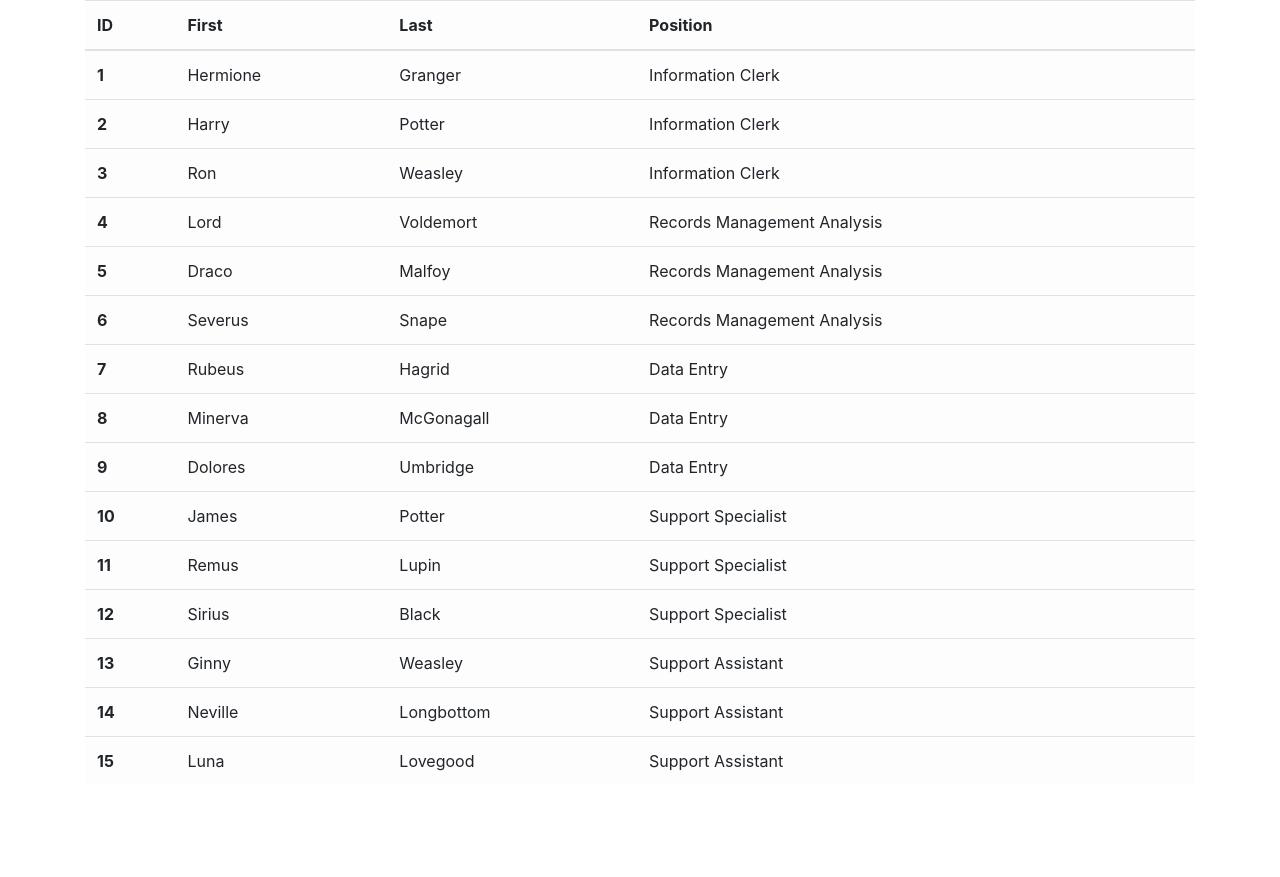
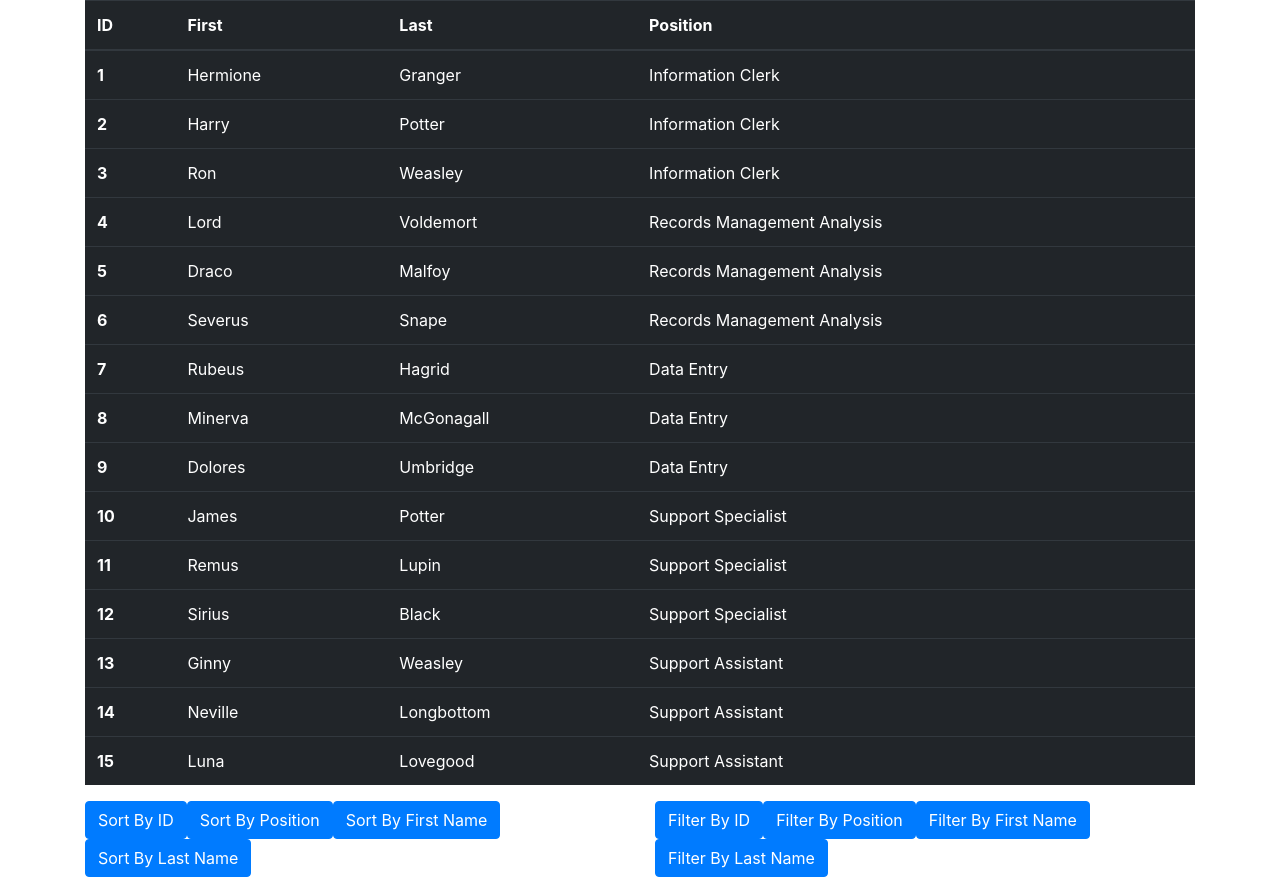
Before and after one commit to tkennedy118/react-employee-directory, a React (Create React App) app in the folder employee-directory/: page / in a window 1280 px wide. Before the commit the page ends 801 px from the top, so only its background shows below. Built offline with nearby package versions, Linux system fonts and the light colour scheme.

Commit message:
create button component and function to handle button click

```diff
--- /dev/null
+++ b/employee-directory/src/components/Button/index.js
@@ -0,0 +1,14 @@
+import React from 'react';
+
+function Button(props) {
+  return (
+    <button
+      className={`btn btn-${props.theme}`}
+      onClick={() => props.handleButtonClick(props.action, props.actionBy)}
+    >
+      {props.text}
+    </button>
+  );
+}
+
+export default Button;
--- a/employee-directory/src/pages/Home.js
+++ b/employee-directory/src/pages/Home.js
@@ -1,18 +1,42 @@
-import React from 'react';
+import React, { useState } from 'react';
 import employees from '../utils/employees';
 import Container from '../components/Container/index';
 import Row from '../components/Row/index';
 import Col from '../components/Col/index';
 import Table from '../components/Table/index';
+import Button from '../components/Button/index';
 
 function Home() {
   console.log('EMPLOYEES: ', employees);
+  const [orderBy, setOrderBy] = useState('position');
+  const [filterBy, setFilterBy] = useState('none');
+
+  const handleButtonClick = (action, actionBy) => {
+    console.log('INSIDE HANDLEBUTTONCLICK');
+    if (action !== 'order' && action !== 'filter') { return };
+
+    (action === 'order') ? setOrderBy(actionBy) : setFilterBy(actionBy);
+  };
 
   return(
     <Container>
       <Row>
         <Col size='md-12'>
-          <Table employees={employees} theme='light'></Table>
+          <Table employees={employees} theme='dark'></Table>
+        </Col>
+      </Row>
+      <Row>
+        <Col size='md-6'>
+          <Button handleButtonClick={handleButtonClick} text='Sort By ID' theme='primary' action='sort' actionBy='id'></Button>
+          <Button handleButtonClick={handleButtonClick} text='Sort By Position' theme='primary' action='sort' actionBy='position'></Button>
+          <Button handleButtonClick={handleButtonClick} text='Sort By First Name' theme='primary' action='sort' actionBy='fname'></Button>
+          <Button handleButtonClick={handleButtonClick} text='Sort By Last Name' theme='primary' action='sort' actionBy='lname'></Button>
+        </Col>
+        <Col size='md-6'>
+          <Button handleButtonClick={handleButtonClick} text='Filter By ID' theme='primary' action='filter' actionBy='id'></Button>
+          <Button handleButtonClick={handleButtonClick} text='Filter By Position' theme='primary' action='filter' actionBy='position'></Button>
+          <Button handleButtonClick={handleButtonClick} text='Filter By First Name' theme='primary' action='filter' actionBy='fname'></Button>
+          <Button handleButtonClick={handleButtonClick} text='Filter By Last Name' theme='primary' action='filter' actionBy='lname'></Button>
         </Col>
       </Row>
     </Container>
```
